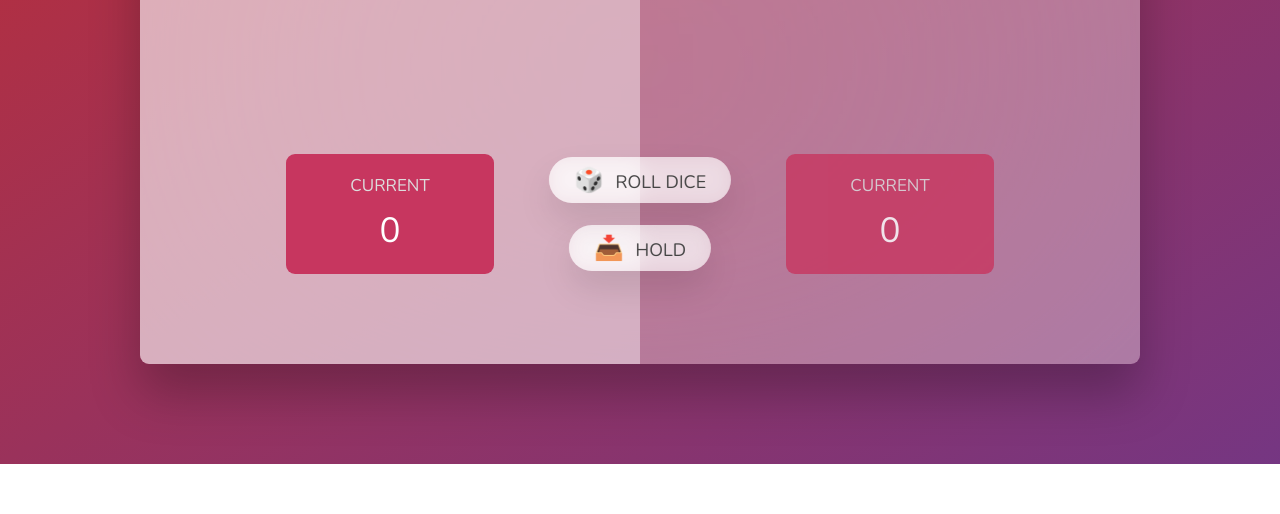
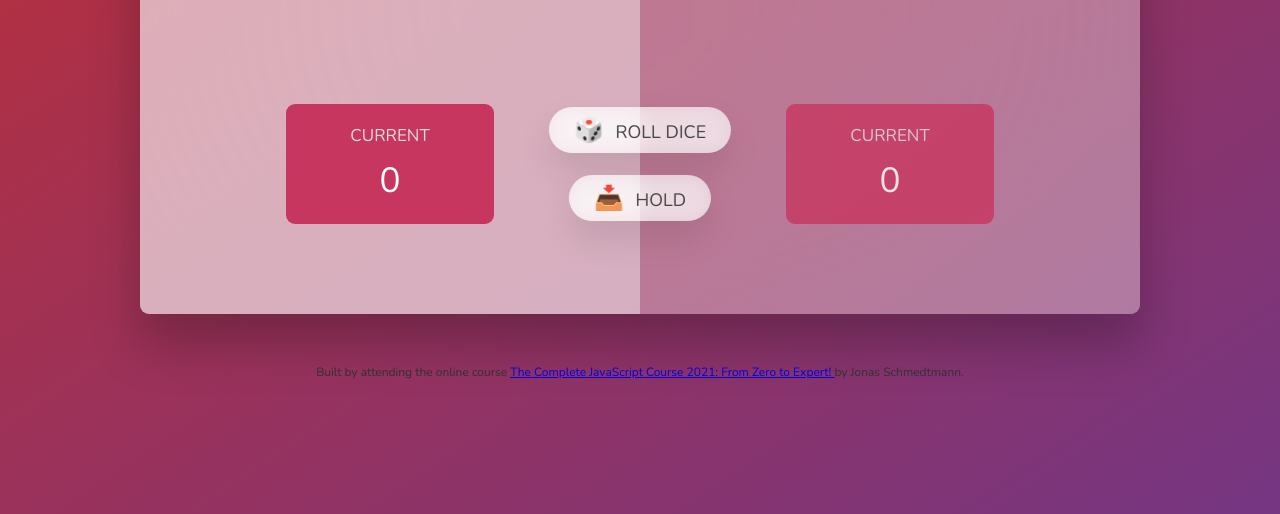
Before and after one commit to Jascha-Biederstedt/pig-game, a plain HTML site: page index.html in a window 1280 px wide. Shown: the part 336-850 px from the top of the page. Before the commit the page ends 800 px from the top, so only its background shows below. Drawn offline with nearby package versions, Linux system fonts and the light colour scheme.

Commit message:
Add footer

```diff
--- a/index.html
+++ b/index.html
@@ -8,6 +8,7 @@
     <title>Pig Game</title>
   </head>
   <body>
+    <div class="wrapper">
       <main>
         <section class="player player--0 player--active">
           <h2 class="name" id="name--0">Player 1</h2>
@@ -31,6 +32,16 @@
         <button class="btn btn--roll">🎲 Roll dice</button>
         <button class="btn btn--hold">📥 Hold</button>
       </main>
+    </div>
+
+    <footer>
+      Built by attending the online course
+      <a href="https://www.udemy.com/course/the-complete-javascript-course/"
+        >The Complete JavaScript Course 2021: From Zero to Expert!
+      </a>
+      by Jonas Schmedtmann.
+    </footer>
+
     <script src="script.js"></script>
   </body>
 </html>
--- a/style.css
+++ b/style.css
@@ -17,9 +17,13 @@ body {
   height: 100vh;
   color: #333;
   background-image: linear-gradient(to top left, #753682 0%, #bf2e34 100%);
+}
+
+.wrapper {
   display: flex;
   align-items: center;
   justify-content: center;
+  margin: 5rem;
 }
 
 /* LAYOUT */
@@ -169,3 +173,8 @@ main {
 .hidden {
   display: none;
 }
+
+footer {
+  text-align: center;
+  font-size: 120%;
+}
```
Lines whose indentation alone changed are shown as unchanged.
